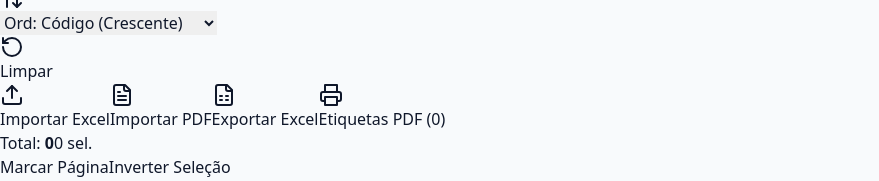
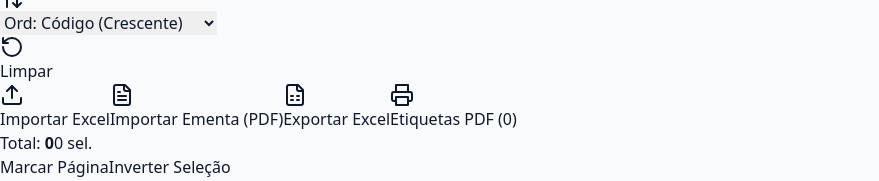
Before and after one commit to nunofpo/Massedit, a React (Vite) app in the folder frontend/: page / in a window 1280 px wide. Shown: the part 373-554 px from the top of the page, without its empty margins (0-879 px from the left). Built offline with nearby package versions, Linux system fonts and the light colour scheme; no server answers.

Commit message:
Update FilterBar button label to Importar Ementa (PDF)

```diff
--- a/frontend/src/components/FilterBar.tsx
+++ b/frontend/src/components/FilterBar.tsx
@@ -264,7 +264,7 @@ export const FilterBar: React.FC<FilterBarProps> = ({
               title="Importar ementas em PDF, foto ou texto com Assistente IA"
             >
               <FileText className="w-3.5 h-3.5 text-violet-600" />
-              Importar PDF
+              Importar Ementa (PDF)
             </button>
           )}
 
```
